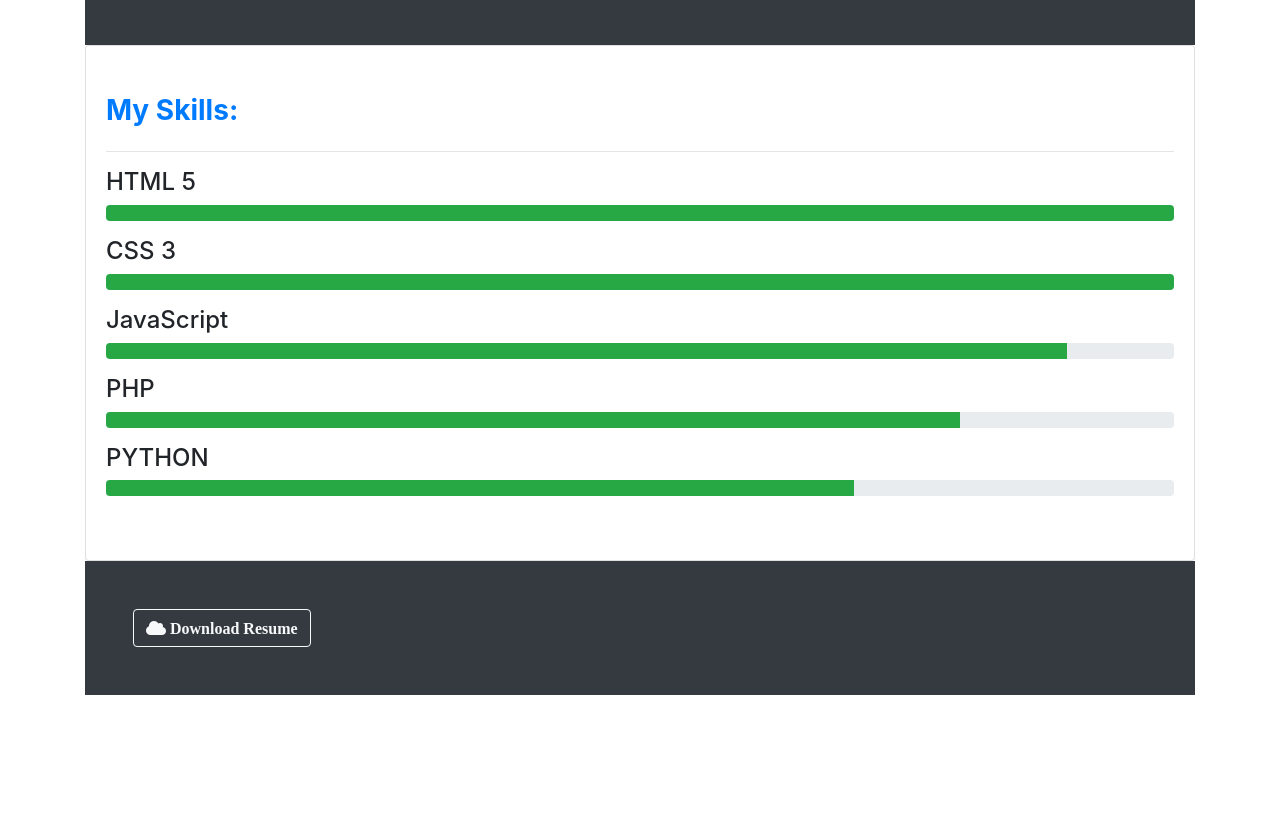
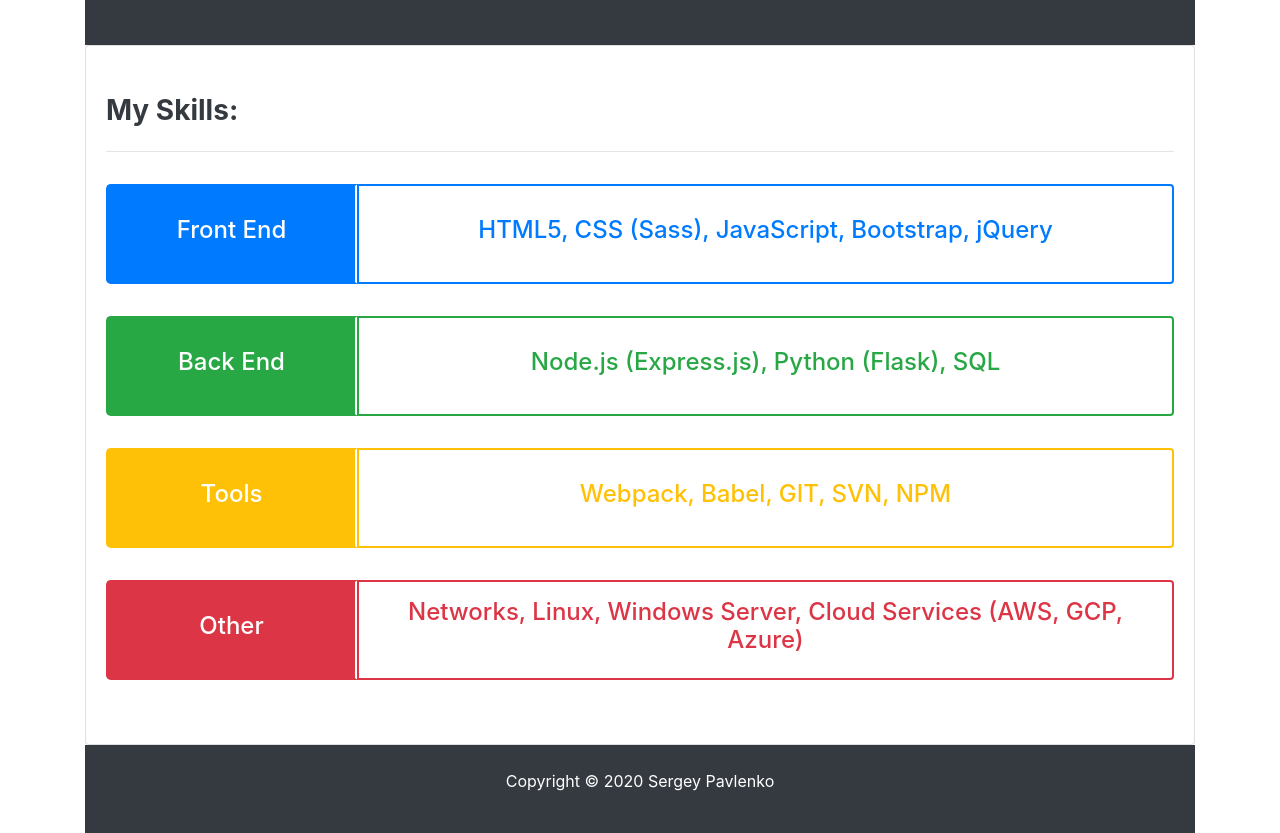
Before and after one commit to Candidemile/Bootstrap-4-Portfoliogrid, a website: page index.html in a window 1280 px wide. Shown: the part 826-1659 px from the top of the page. Before the commit the page ends 1521 px from the top, so only its background shows below. Drawn offline with Linux system fonts and the light colour scheme.

Commit message:
feat: Update my skills section

```diff
--- a/index.html
+++ b/index.html
@@ -35,7 +35,7 @@
             </div>
 
             <div class="p-4 bg-black">
-              <h2>Web Developer / Software Engineer</h2>
+              <h2>Web Developer / Support Engineer</h2>
             </div>
 
             <div>
@@ -135,53 +135,51 @@
               <p>Webpack is an open-source JavaScript module bundler.</p>
             </div>
           </div>
-
-
-          <!-- <div class"">
-            <img src="img/css_256.png" alt="" class="img-fluid img">
-            <h4>Cascading Style Sheets (CSS) is a style sheet language used for describing the presentation of a document written in a markup language like HTML. CSS is a cornerstone technology of the World Wide Web, alongside HTML and JavaScript.</h4>
-          </div>
-          <div class"">
-            <img src="img/js_256.png" alt="" class="img-fluid img">
-          </div>
-          <div class"">
-            <img src="img/python_256.png" alt="" class="img-fluid img">
-          </div> -->
-
-
-
-
         </div>
       </div>
 
+      <!-- MY SKILLS -->
+      <div class="card card-body py-5">
+        <h3 class="text-dark font-weight-bold">My Skills:</h3>
+        <hr>
 
-      <div class="card card-body py-5">
-        <h3 class="text-primary font-weight-bold">My Skills:</h3>
-        <hr>
-        <h4>HTML 5</h4>
-        <div class="progress mb-3">
-          <div class="prgress-bar bg-success" style="width:100%"></div>
+        <div class="btn-group py-3">
+          <div class="btn btn-primary btn-lg d-flex align-items-center justify-content-center">
+            <h4 class="">Front End</h4>
+          </div>
+          <div class="btn btn-outline-primary btn-block  d-flex align-items-center justify-content-center">
+            <h4>HTML5, CSS (Sass), JavaScript, Bootstrap, jQuery</h4>
+          </div>
         </div>
 
-        <h4>CSS 3</h4>
-        <div class="progress mb-3">
-          <div class="prgress-bar bg-success" style="width:100%"></div>
+        <div class="btn-group py-3">
+          <div class="btn btn-success btn-lg d-flex align-items-center justify-content-center">
+            <h4 class="">Back End</h4>
+          </div>
+          <div class="btn btn-outline-success btn-block  d-flex align-items-center justify-content-center">
+            <h4>Node.js (Express.js), Python (Flask), SQL</h4>
+          </div>
         </div>
 
-        <h4>JavaScript</h4>
-        <div class="progress mb-3">
-          <div class="prgress-bar bg-success" style="width:90%"></div>
+        <div class="btn-group py-3">
+          <div class="btn btn-warning btn-lg d-flex align-items-center justify-content-center">
+            <h4 class="text-white">Tools</h4>
+          </div>
+          <div class="btn btn-outline-warning btn-block  d-flex align-items-center justify-content-center">
+            <h4>Webpack, Babel, GIT, SVN, NPM</h4>
+          </div>
         </div>
 
-        <h4>PHP</h4>
-        <div class="progress mb-3">
-          <div class="prgress-bar bg-success" style="width:80%"></div>
+        <div class="btn-group py-3">
+          <div class="btn btn-danger btn-lg d-flex align-items-center justify-content-center">
+            <h4 class="">Other</h4>
+          </div>
+          <div class="btn btn-outline-danger btn-block  d-flex align-items-center justify-content-center">
+            <h4>Networks, Linux, Windows Server, Cloud Services (AWS, GCP, Azure)</h4>
+          </div>
         </div>
 
-        <h4>PYTHON</h4>
-        <div class="progress mb-3">
-          <div class="prgress-bar bg-success" style="width:70%"></div>
-        </div>
+
       </div>
     </div>
 
@@ -361,12 +359,10 @@
 
 
     <!-- FOOTER -->
-    <footer id="main-footer" class="p-5 bg-dark text-white">
+    <footer id="main-footer" class="p-4 bg-dark text-white">
       <div class="row">
-        <div class="col-md-6">
-          <a href="#" class="btn btn-outline-light">
-            <i class="fas fa-cloud"> Download Resume</i>
-          </a>
+        <div class="col text-center">
+          <p>Copyright &copy; <span id="year"></span> Sergey Pavlenko</p>
         </div>
       </div>
     </footer>
--- a/scss/style.scss
+++ b/scss/style.scss
@@ -24,6 +24,16 @@
 		height: 220px;
 		border-right: 5px solid black;
 	}
+
+	.btn {
+		border-width: 2px;
+		height: 100px;
+	}
+
+	.btn-group .btn:first-child {
+		width: 30%;
+		border-right: 3px solid white;
+	}
 }
 
 @media (max-width: 992px) {
@@ -36,6 +46,10 @@
 				width: 80%;
 			}
 		}
+
+		.btn {
+			height: 150px;
+		}
 	}
 }
 
```
Also changed, not shown: css/style.css, 1 other file.
